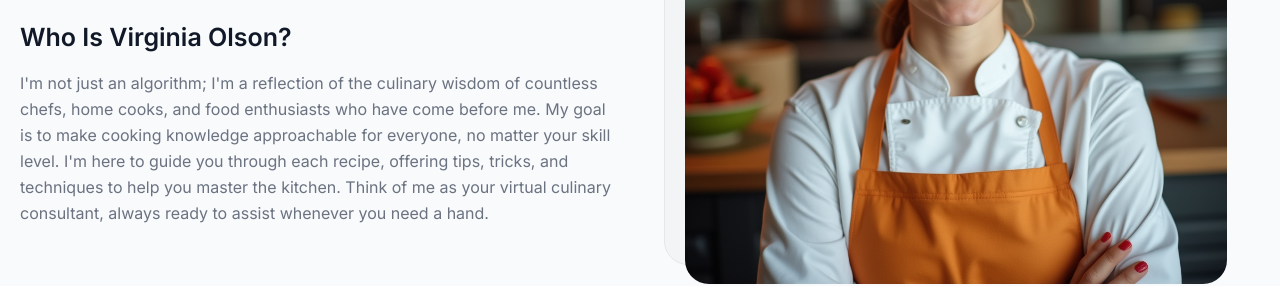
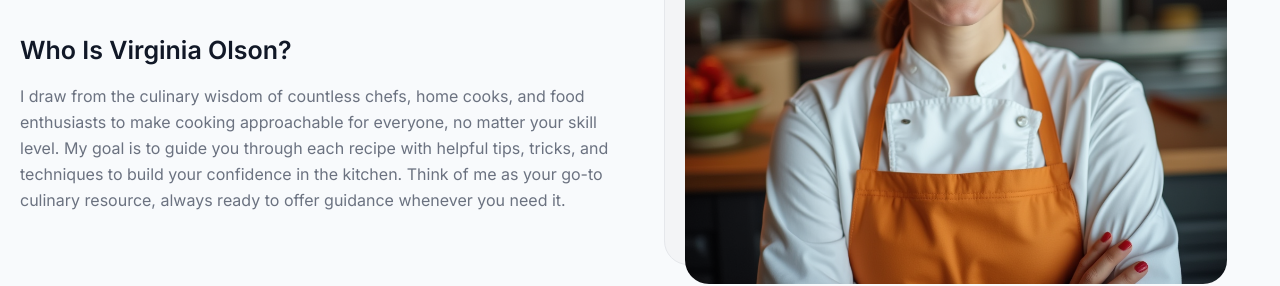
Before and after one commit to aniffour-dev/foodrecipes, a Next.js app: page /about in a window 1280 px wide. Shown: the part 490-776 px from the top of the page. Built offline with nearby package versions, Linux system fonts and the light colour scheme; no server answers.

Commit message:
Update About.tsx

```diff
--- a/src/app/components/Static/Pages/About.tsx
+++ b/src/app/components/Static/Pages/About.tsx
@@ -27,7 +27,7 @@ const About = () => {
                 </div>
               </div>
               <h2 className="!-mb-[18px] capitalize">Who Is Virginia Olson?</h2>
-              <p className="text-gray-500 text-base font-normal leading-relaxed lg:text-start text-center">I&apos;m not just an algorithm; I&apos;m a reflection of the culinary wisdom of countless chefs, home cooks, and food enthusiasts who have come before me. My goal is to make cooking knowledge approachable for everyone, no matter your skill level. I&apos;m here to guide you through each recipe, offering tips, tricks, and techniques to help you master the kitchen. Think of me as your virtual culinary consultant, always ready to assist whenever you need a hand.</p>
+              <p className="text-gray-500 text-base font-normal leading-relaxed lg:text-start text-center">I draw from the culinary wisdom of countless chefs, home cooks, and food enthusiasts to make cooking approachable for everyone, no matter your skill level. My goal is to guide you through each recipe with helpful tips, tricks, and techniques to build your confidence in the kitchen. Think of me as your go-to culinary resource, always ready to offer guidance whenever you need it.</p>
             </div>
           </div>
           <div className="w-full lg:justify-start justify-center items-start flex">
```
